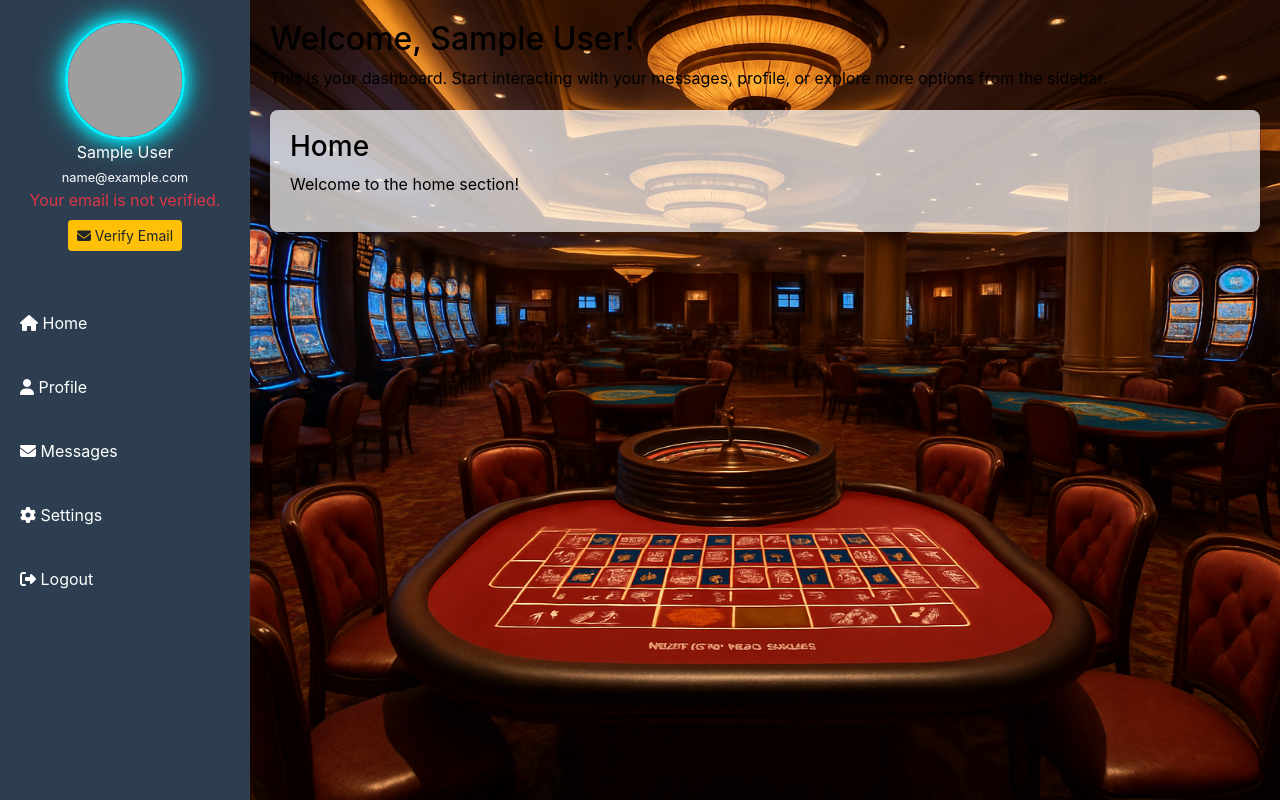
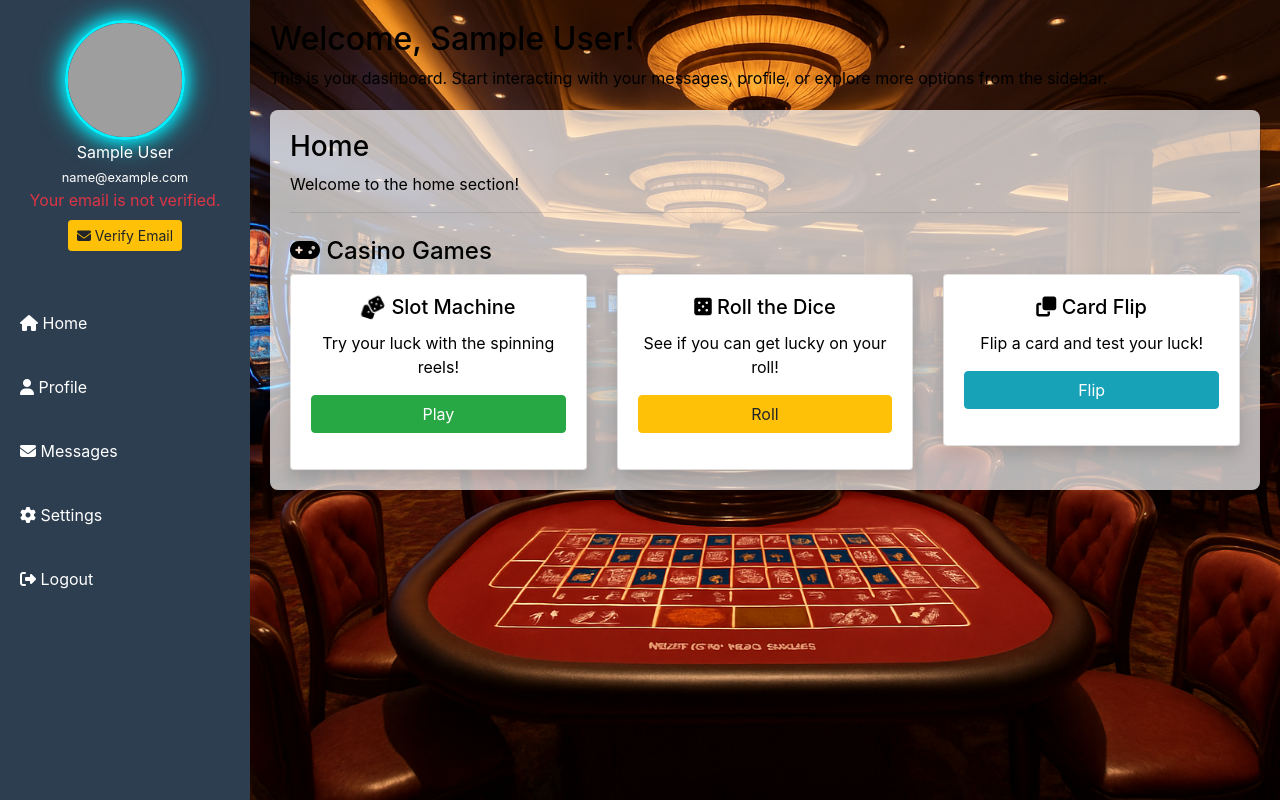
Before and after one commit to markvincentbuison/tunnercasinoonline, a Flask app: page /dashboard in a window 1280 px wide. Run offline with Flask 3, Linux system fonts and the light colour scheme; the visitor is signed in with stand-in values (Sample User, id 1); data that the repository does not hold is empty; some libraries are stand-ins or nearby versions; grey boxes are pictures that could not be loaded.

Commit message:
Tunner Casino Online Update

```diff
--- a/app/routes/routes.py
+++ b/app/routes/routes.py
@@ -489,42 +489,34 @@ def verify_email(token):
 #=======================================================================================================================
 #=======================================================================================================================
 #=======================================================================================================================
-#======= FORGOT PASSWORD ===============================================================================================
-#======= FOR SENDING AN EMAIL VERFICATION FOR FORGOT PASSWORD===================================================================================
-#============= FORGOT PASSWORD PANEL BELOW =============================================================================
-# ========== Forgot Password ==========
+#=======================================================================================================================
+#======= FOR SENDING AN EMAIL VERFICATION FOR FORGOT PASSWORD===========================================================
+#=======================================================================================================================
+#=======================================================================================================================
 @routes.route('/forgot-password', methods=['POST'])
 def forgot_password():
     email = request.form.get('forgot_email')
     if not email:
         flash('Please enter your email address.', 'warning')
         return redirect(url_for('routes.index'))
-
     conn = get_db_connection()
     cursor = conn.cursor(cursor_factory=psycopg2.extras.DictCursor)
-
     try:
         cursor.execute("SELECT username FROM users WHERE email_address = %s", (email,))
         user = cursor.fetchone()
-        print("Queried email:", email)
-        print("User result:", user)
-
         if user:
             username = user['username']
-            token = generate_token()
-            expiry = datetime.utcnow() + timedelta(hours=1)
-
+            token = generate_token()  # Generate reset token
+            expiry = datetime.utcnow() + timedelta(hours=1)  # Expiry of 1 hour
             cursor.execute(
                 "UPDATE users SET reset_token = %s, reset_token_expiry = %s WHERE email_address = %s",
                 (token, expiry, email)
             )
             conn.commit()
-
-            send_reset_email(email, token, username)
+            send_reset_email(email, token, username)  # Send email with reset link
             flash("A reset link has been sent to your email.", "info")
         else:
             flash("Email not found.", "danger")
-
     except Exception as e:
         print("Forgot password error:", e)
         conn.rollback()
@@ -532,52 +524,41 @@ def forgot_password():
     finally:
         cursor.close()
         conn.close()
-
     return redirect(url_for('routes.index'))
-
-
-# ========== Reset Password ==========
+#=======================================================================================================================
 @routes.route('/reset-password/<token>', methods=['GET', 'POST'])
 def reset_password(token):
     conn = get_db_connection()
     cursor = conn.cursor(cursor_factory=psycopg2.extras.DictCursor)
-
     try:
+        # Validate the token and expiry
         cursor.execute("SELECT email_address, reset_token_expiry FROM users WHERE reset_token = %s", (token,))
         result = cursor.fetchone()
-
         if not result:
             flash("Invalid or expired token.", "danger")
             return redirect(url_for('routes.index'))
-
         email = result['email_address']
         expiry = result['reset_token_expiry']
-
         if isinstance(expiry, str):
             expiry = datetime.strptime(expiry, "%Y-%m-%d %H:%M:%S.%f")
-
         if datetime.utcnow() > expiry:
             flash("Token has expired.", "danger")
             return redirect(url_for('routes.index'))
-
+        # Process POST request (set new password)
         if request.method == 'POST':
             password = request.form['new_password']
             confirm_password = request.form['confirm_password']
-
             if password != confirm_password:
                 flash("Passwords do not match.", "warning")
                 return redirect(url_for('routes.reset_password', token=token))
-
-            hashed_pw = hash_password(password)
+            hashed_pw = hash_password(password)  # Hash new password
             cursor.execute(
                 "UPDATE users SET password = %s, reset_token = NULL, reset_token_expiry = NULL WHERE email_address = %s",
                 (hashed_pw, email)
             )
             conn.commit()
-
             flash("Password has been reset successfully.", "success")
             return redirect(url_for('routes.index'))
-
     except Exception as e:
         print("Reset password error:", e)
         conn.rollback()
@@ -585,5 +566,24 @@ def reset_password(token):
     finally:
         cursor.close()
         conn.close()
-
     return render_template('reset_password.html', token=token)
+#=======================================================================================================================
+#=======================================================================================================================
+#=======================================================================================================================
+#=======================================================================================================================
+#=======================================================================================================================
+#=======================================================================================================================
+#=======================================================================================================================
+#=======================================================================================================================
+#=======================================================================================================================
+#=======================================================================================================================
+#=======================================================================================================================
+#=======================================================================================================================
+#=======================================================================================================================
+#=======================================================================================================================
+#=======================================================================================================================
+#=======================================================================================================================
+#=======================================================================================================================
+#=======================================================================================================================
+#=======================================================================================================================
+#=======================================================================================================================
--- a/app/templates/user_dashboard.html
+++ b/app/templates/user_dashboard.html
@@ -77,6 +77,49 @@
             <div id="home" class="content-box">
                 <h3>Home</h3>
                 <p>Welcome to the home section!</p>
+
+                <hr>
+                <h4 class="mt-4"><i class="fas fa-gamepad"></i> Casino Games</h4>
+                <div class="row">
+                    <!-- Slot Machine Game -->
+                    <div class="col-md-4">
+                        <div class="card text-center shadow">
+                            <div class="card-body">
+                                <h5 class="card-title"><i class="fas fa-dice fa-spin"></i> Slot Machine</h5>
+                                <p class="card-text">Try your luck with the spinning reels!</p>
+                                <button class="btn btn-success btn-block" onclick="playSlot()">Play</button>
+                                <p id="slot-result" class="mt-2 font-weight-bold text-primary"></p>
+                            </div>
+                        </div>
+                    </div>
+
+                    <!-- Dice Roll Game -->
+                    <div class="col-md-4">
+                        <div class="card text-center shadow">
+                            <div class="card-body">
+                                <h5 class="card-title"><i class="fas fa-dice-five"></i> Roll the Dice</h5>
+                                <p class="card-text">See if you can get lucky on your roll!</p>
+                                <button class="btn btn-warning btn-block" onclick="rollDice()">Roll</button>
+                                <p id="dice-result" class="mt-2 font-weight-bold text-danger"></p>
+                            </div>
+                        </div>
+                    </div>
+
+                    <!-- Card Flip Game -->
+                    <div class="col-md-4">
+                        <div class="card text-center shadow">
+                            <div class="card-body">
+                                <h5 class="card-title"><i class="fas fa-clone"></i> Card Flip</h5>
+                                <p class="card-text">Flip a card and test your luck!</p>
+                                <button class="btn btn-info btn-block" onclick="flipCard()">Flip</button>
+                                <p id="card-result" class="mt-2 font-weight-bold text-success"></p>
+                            </div>
+                        </div>
+                    </div>
+                </div>
+            </div>
+
+
             </div>
             <div id="profile" class="content-box hidden">
                 <h3>Profile</h3>
@@ -171,5 +214,26 @@
           $('.alert').alert('close');
         }, 5000); // 5000ms = 5 seconds
       </script>
+
+
+      <script>
+        function playSlot() {
+            const symbols = ["🍒", "🔔", "🍋", "⭐", "💎"];
+            let result = [0, 0, 0].map(() => symbols[Math.floor(Math.random() * symbols.length)]);
+            document.getElementById('slot-result').textContent = result.join(" ");
+        }
+
+        function rollDice() {
+            const roll = Math.floor(Math.random() * 6) + 1;
+            document.getElementById('dice-result').textContent = "You rolled a " + roll + " 🎲";
+        }
+
+        function flipCard() {
+            const cards = ["Ace", "King", "Queen", "Jack", "Joker"];
+            const card = cards[Math.floor(Math.random() * cards.length)];
+            document.getElementById('card-result').textContent = "You flipped a " + card + " 🃏";
+        }
+    </script>
+
 </body>
 </html>
--- a/app/utils.py
+++ b/app/utils.py
@@ -117,7 +117,6 @@ def update_user_verification_status(email):
     # Implement logic to update the user's verified status.
     pass
 #=======================================================================================================================
-
 def update_user_password(email, hashed_password):
     """Updates the user’s password in the database."""
     # Implement logic to update the user's password.
```
